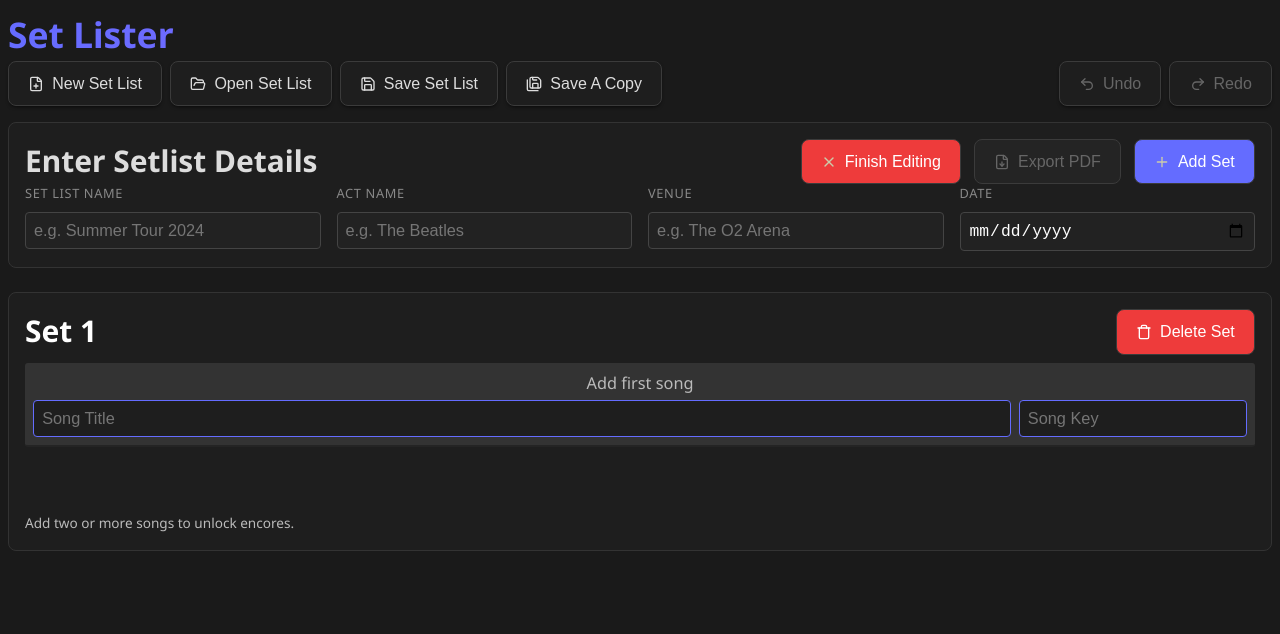
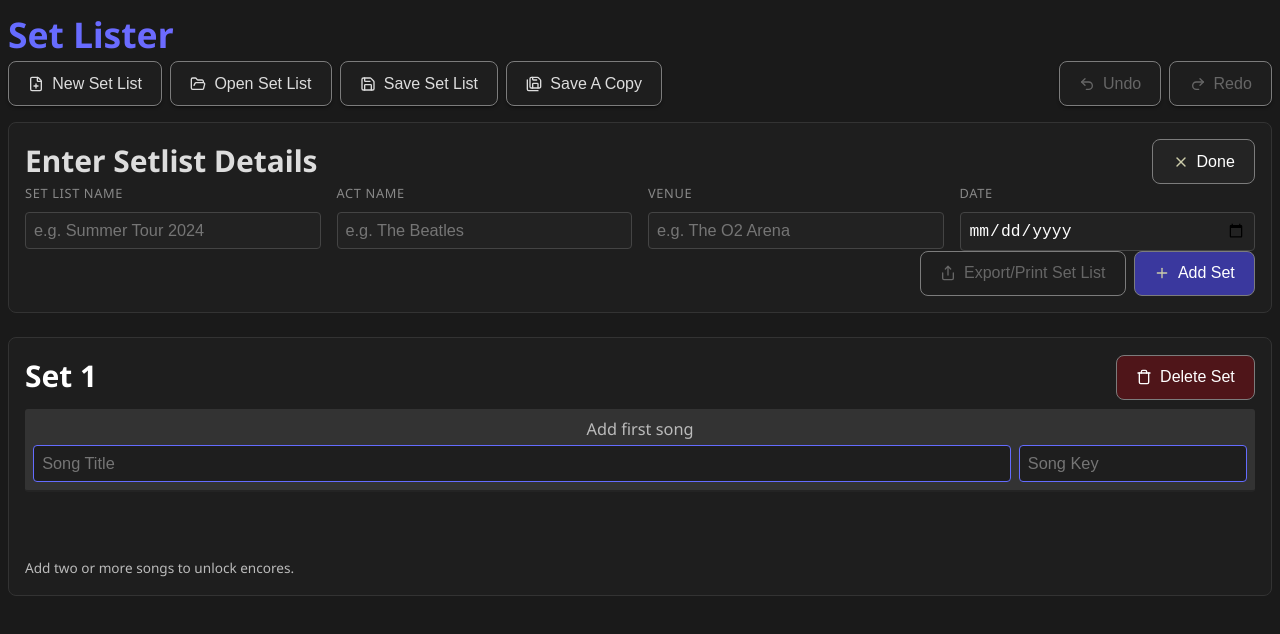
Before and after one commit to thebigdavec/set-lister, a Vue app: page / in a window 1280 px wide. Shown: the top 634 px of the page. Built offline with nearby package versions, Linux system fonts and the light colour scheme.

Commit message:
Refine button styles and update icons
Add hover timing variables and tweak button colors and transitions
Adjust border, hover behavior and primary/danger tones Replace unused
lucide icons and minor formatting fixes

```diff
--- a/src/components/SetlistMetadata.vue
+++ b/src/components/SetlistMetadata.vue
@@ -1,8 +1,7 @@
 <script setup lang="ts">
 import { ref, computed, onMounted } from "vue";
 import {
-    FileDown,
-    PlusCircle,
+	Share,
 	Users,
 	MapPin,
 	Calendar,
@@ -57,19 +56,16 @@ onMounted(() => {
 				{{ store.metadata.setListName }}
 			</h2>
 			<h2 v-else>Untitled Setlist</h2>
-
-            <div class="set-list-actions">
 			<Tooltip
 				v-if="isEditingMetadata"
 				text="Finish editing details"
 				position="bottom"
 			>
 				<Button
-                        class="danger"
 					@click="toggleEditingMetadata"
 					aria-label="Finish editing details"
 				>
-                        <X class="icon" /> Finish Editing
+					<X class="icon" /> Done
 				</Button>
 			</Tooltip>
 			<Tooltip v-else text="Start editing details" position="bottom">
@@ -77,38 +73,9 @@ onMounted(() => {
 					@click="toggleEditingMetadata"
 					aria-label="Edit details"
 				>
-                        <Pencil class="icon" /> Edit Details
+					<Pencil class="icon" /> Edit Set Details
 				</Button>
 			</Tooltip>
-                <Tooltip
-                    :text="`Preview & Print (${shortcuts.print})`"
-                    position="bottom"
-                >
-                    <Button
-                        @click="emit('export')"
-                        class="action-item"
-                        :disabled="!hasSets"
-                        nowrap
-                        aria-label="Export PDF"
-                    >
-                        <FileDown class="icon" style="color: inherit" /> Export
-                        PDF
-                    </Button>
-                </Tooltip>
-                <Tooltip
-                    :text="`Add Set (${shortcuts.addSet})`"
-                    position="bottom"
-                >
-                    <Button
-                        @click="emit('add-set')"
-                        nowrap
-                        class="action-item primary"
-                        aria-label="Add set"
-                    >
-                        <Plus class="icon" /> Add Set
-                    </Button>
-                </Tooltip>
-            </div>
 		</div>
 		<div v-if="isEditingMetadata" class="metadata-grid">
 			<div class="input-group">
@@ -173,6 +140,33 @@ onMounted(() => {
 				{{ store.metadata.date }}
 			</div>
 		</div>
+		<div class="set-list-actions">
+			<Tooltip
+				:text="`Preview & Print (${shortcuts.print})`"
+				position="bottom"
+			>
+				<Button
+					@click="emit('export')"
+					class="action-item"
+					:disabled="!hasSets"
+					nowrap
+					aria-label="Export PDF"
+				>
+					<Share class="icon" style="color: inherit" />
+					Export/Print Set List
+				</Button>
+			</Tooltip>
+			<Tooltip :text="`Add Set (${shortcuts.addSet})`" position="bottom">
+				<Button
+					@click="emit('add-set')"
+					nowrap
+					class="action-item primary"
+					aria-label="Add set"
+				>
+					<Plus class="icon" /> Add Set
+				</Button>
+			</Tooltip>
+		</div>
 	</Card>
 </template>
 
@@ -185,6 +179,7 @@ onMounted(() => {
 .set-list-actions {
 	display: flex;
 	flex-wrap: wrap;
+	justify-content: flex-end;
 	gap: 0.5em;
 	align-items: center;
 }
--- a/src/components/base/Button.vue
+++ b/src/components/base/Button.vue
@@ -47,9 +47,11 @@ button {
 	gap: 0.5em;
 	cursor: pointer;
 	border-radius: 8px;
-    border: 1px solid oklch(from var(--card-bg) calc(l * 1.5) c h);
+	border: 1px solid oklch(from var(--card-bg) calc(l * 2.5) c h);
 	/*padding: 0.6em 1.2em;*/
-    transition: border-color 0.25s background-color 1s;
+	transition:
+		border-color var(--exit-hover),
+		background-color var(--exit-hover);
 	background-color: var(--card-bg);
 	color: var(--text-color);
 
@@ -83,7 +85,10 @@ button {
 	}
 
 	&:hover {
-        border-color: var(--accent-color);
+		border-color: #fff;
+		transition:
+			border-color var(--enter-hover),
+			background-color var(--enter-hover);
 	}
 
 	&:disabled {
@@ -92,22 +97,32 @@ button {
 	}
 
 	&.primary {
-        background-color: var(--accent-color);
+		background-color: oklch(
+			from var(--accent-color) calc(l * 0.8) c h / 0.7
+		);
 		color: white;
 
 		&:hover {
-            background-color: oklch(from var(--accent-color) calc(l * 0.8) c h);
-            border-color: oklch(from var(--accent-color) calc(l * 0.8) c h);
+			background-color: oklch(from var(--accent-color) calc(l * 1) c h);
+			border-color: oklch(from var(--accent-color) calc(l * 1) c h);
+			transition:
+				border-color var(--enter-hover),
+				background-color var(--enter-hover);
 		}
 	}
 
 	&.danger {
-        background-color: var(--error-color);
+		background-color: oklch(
+			from var(--error-color) calc(l * 0.8) c h / 0.3
+		);
 		color: white;
 
 		&:hover {
 			background-color: oklch(from var(--error-color) calc(l * 0.8) c h);
 			border-color: oklch(from var(--error-color) calc(l * 0.8) c h);
+			transition:
+				border-color var(--enter-hover),
+				background-color var(--enter-hover);
 		}
 	}
 }
--- a/src/style.css
+++ b/src/style.css
@@ -23,6 +23,8 @@ body {
 	--border-color: #333;
 	--font-family:
 		"NotoSans", Inter, system-ui, Avenir, Helvetica, Arial, sans-serif;
+	--exit-hover: 300ms ease-out;
+	--enter-hover: 150ms ease-in;
 }
 
 body {
```
Lines whose indentation alone changed are shown as unchanged.
